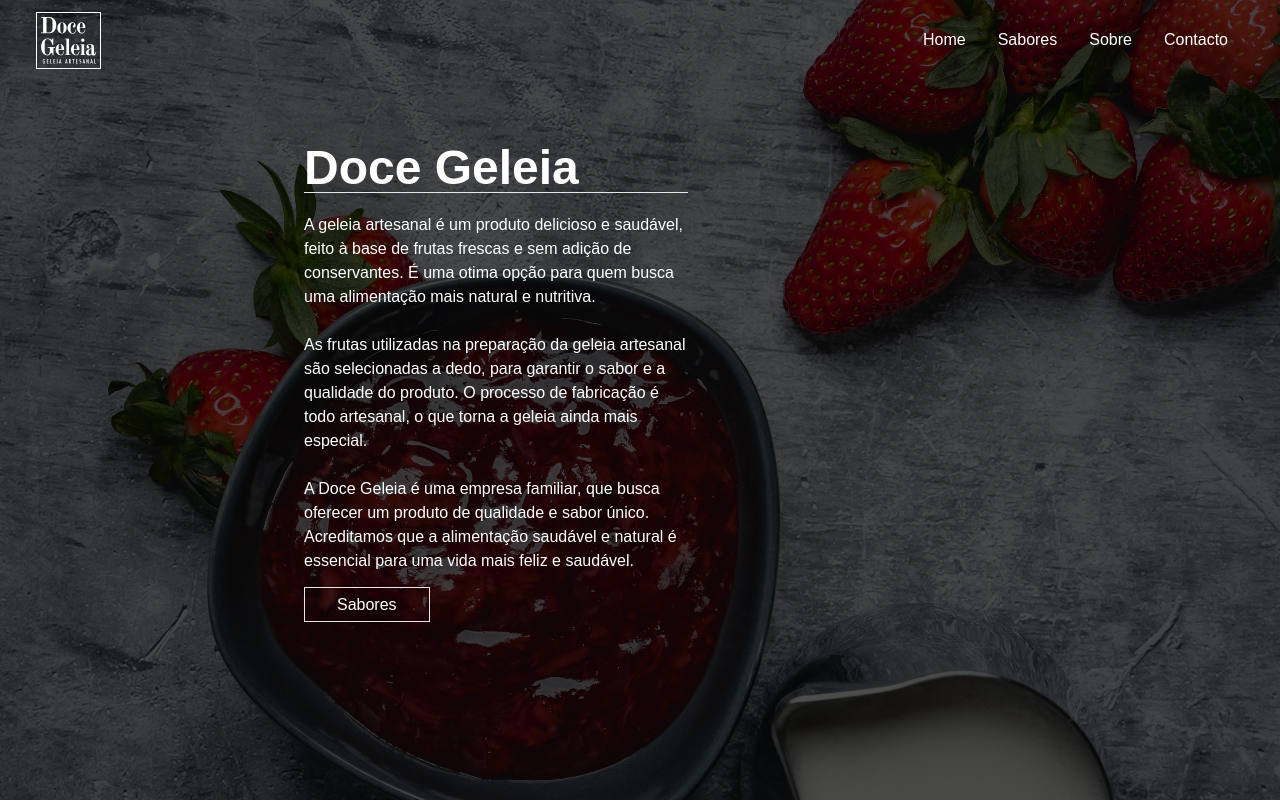
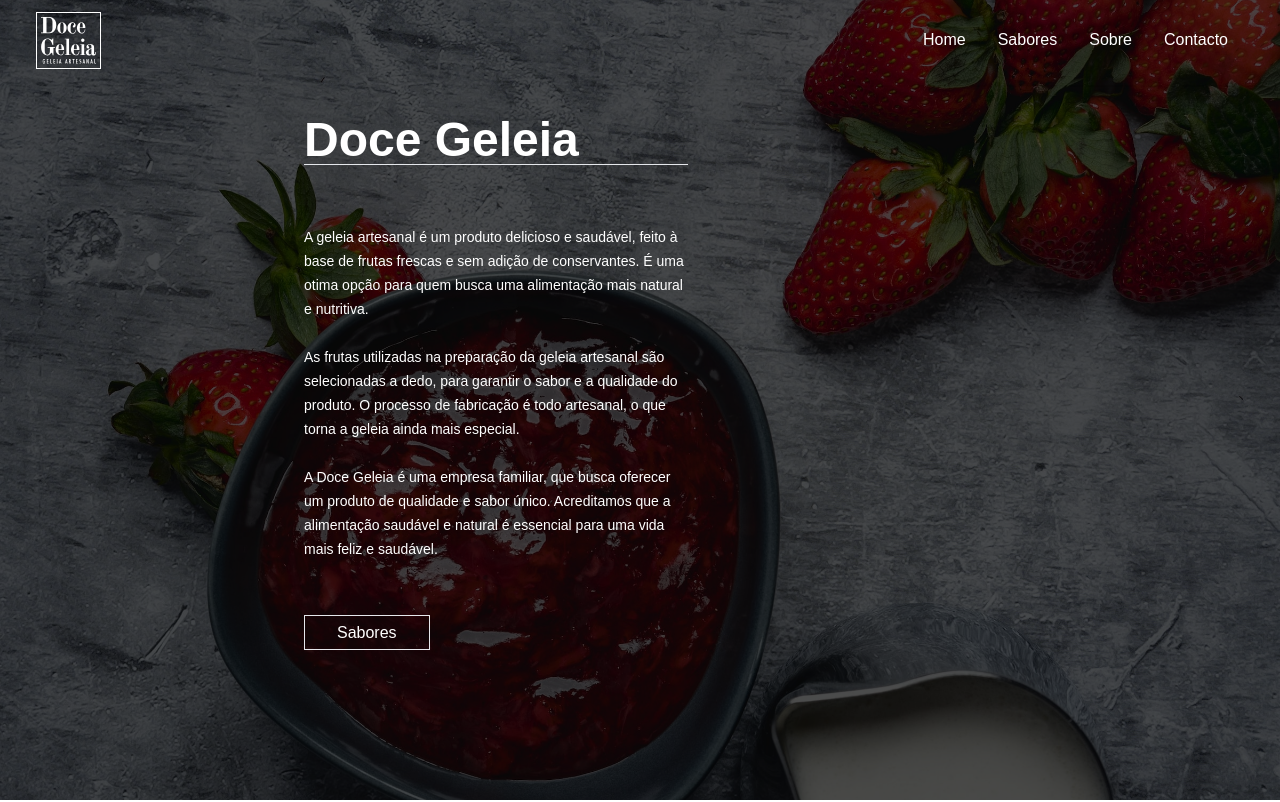
Before and after one commit to Claudio-Lins/doce-geleia_v2, a Next.js app: page / in a window 1280 px wide. Shown: the top 802 px of the page. Built offline with nearby package versions, Linux system fonts and the light colour scheme; what prettier-plugin-tailwindcss would draw is missing.

Commit message:
Update HeroText.tsx

```diff
--- a/src/components/Hero/HeroText.tsx
+++ b/src/components/Hero/HeroText.tsx
@@ -5,7 +5,7 @@
         <h2 className="font-Old text-5xl font-bold">Doce Geleia</h2>
         <hr />
         <p
-          className="max-w-sm py-5 font-Montserrat font-light text-xs iPhone5:leading-relaxed iPhoneX:leading-relaxed iPhoneXR:text-base"
+          className="max-w-sm py-5 font-Montserrat font-light text-xs iPhone5:leading-relaxed iPhoneX:leading-relaxed iPhoneXR:text-base  sm:text-[14px] sm:my-10"
         >
           A geleia artesanal é um produto delicioso e saudável, feito à base de
           frutas frescas e sem adição de conservantes. É uma otima opção para
@@ -24,7 +24,7 @@
           produto de qualidade e sabor único. Acreditamos que a alimentação
           saudável e natural é essencial para uma vida mais feliz e saudável.
         </p>
-        <a href="/#sabores" className="border px-8 py-2 transition-all duration-700 hover:bg-zinc-50 hover:text-zinc-900">
+        <a href="/#sabores" className="border px-8 py-2 transition-all duration-700 hover:bg-zinc-50 hover:text-zinc-900 ">
           Sabores
         </a>
       </div>
```
